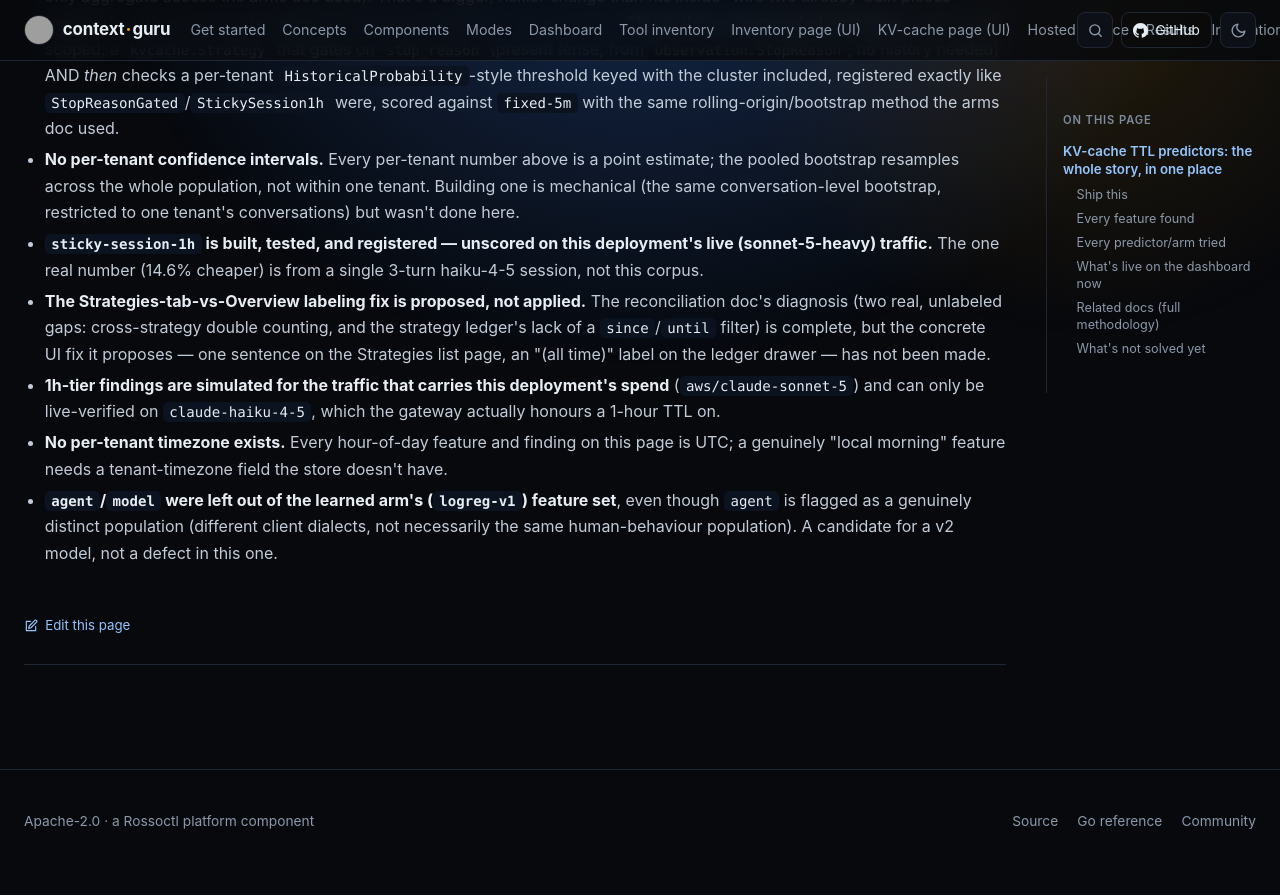
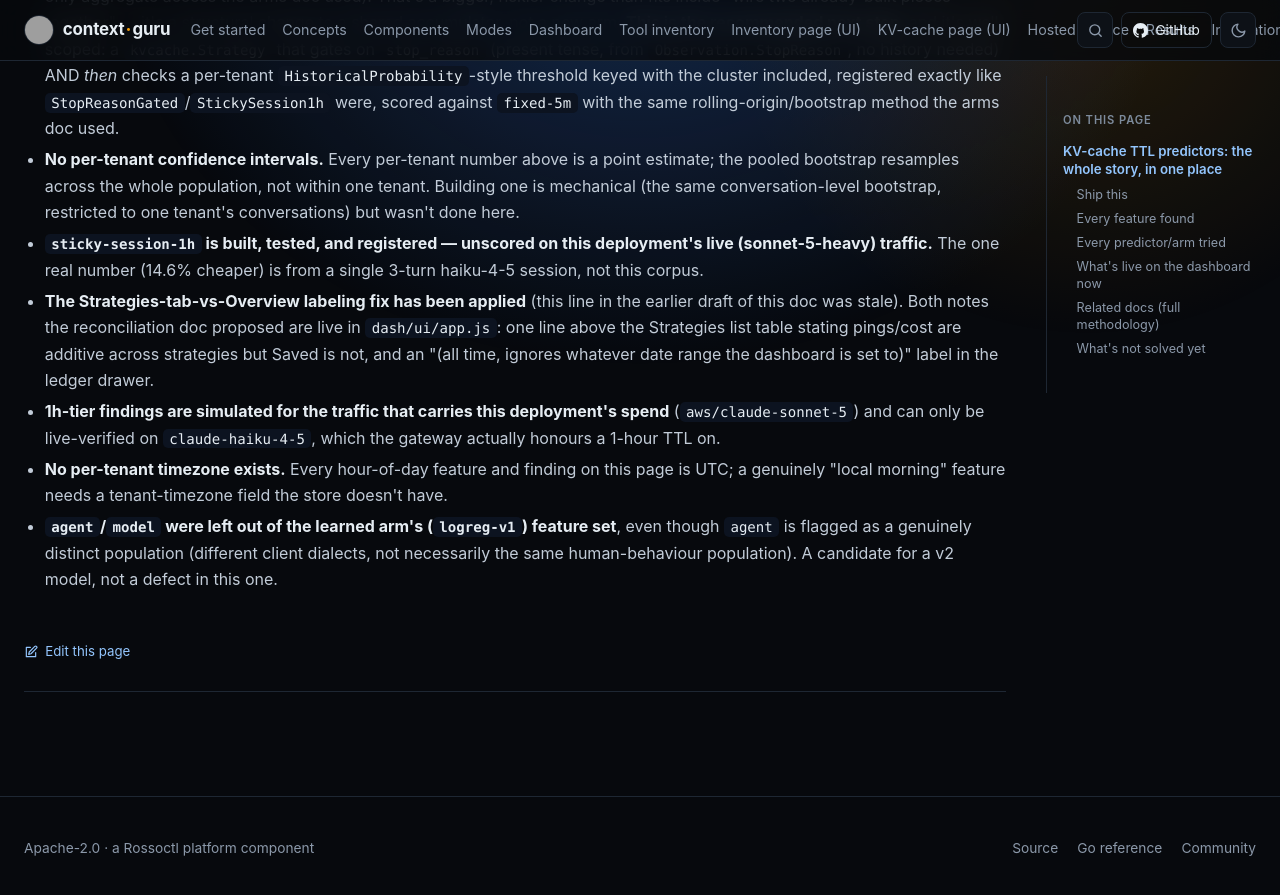
Before and after one commit to itay-nakash/context-guru, an MkDocs documentation site: the page built from docs/results/kv-ttl-predictor-summary.md, in a window 1280 px wide and 900 px high, scrolled down 7673 px. Shown: the top 895 px of the window. Built offline with MkDocs 1.6.1, drawn with Linux system fonts in a browser that asks for light colours; before the commit the page ends 8546 px from its top, so only the background shows below that; grey boxes are pictures that could not be loaded.

Commit message:
docs: correct a stale claim in the predictor summary
The reconciliation UI fix (additive-savings note, all-time ledger
label) was already applied earlier in the same session, before this
summary doc was drafted -- correcting the "not applied" claim.

Signed-off-by: Osher-Elhadad <Osher.Elhadad@ibm.com>

```diff
--- a/docs/results/kv-ttl-predictor-summary.md
+++ b/docs/results/kv-ttl-predictor-summary.md
@@ -296,11 +296,11 @@ Everything above is one query away — no need to trust this page's numbers on f
 - **`sticky-session-1h` is built, tested, and registered — unscored on this deployment's live
   (sonnet-5-heavy) traffic.** The one real number (14.6% cheaper) is from a single 3-turn
   haiku-4-5 session, not this corpus.
-- **The Strategies-tab-vs-Overview labeling fix is proposed, not applied.** The
-  reconciliation doc's diagnosis (two real, unlabeled gaps: cross-strategy double counting,
-  and the strategy ledger's lack of a `since`/`until` filter) is complete, but the concrete UI
-  fix it proposes — one sentence on the Strategies list page, an "(all time)" label on the
-  ledger drawer — has not been made.
+- **The Strategies-tab-vs-Overview labeling fix has been applied** (this line in the earlier
+  draft of this doc was stale). Both notes the reconciliation doc proposed are live in
+  `dash/ui/app.js`: one line above the Strategies list table stating pings/cost are additive
+  across strategies but Saved is not, and an "(all time, ignores whatever date range the
+  dashboard is set to)" label in the ledger drawer.
 - **1h-tier findings are simulated for the traffic that carries this deployment's spend**
   (`aws/claude-sonnet-5`) and can only be live-verified on `claude-haiku-4-5`, which the
   gateway actually honours a 1-hour TTL on.
```
